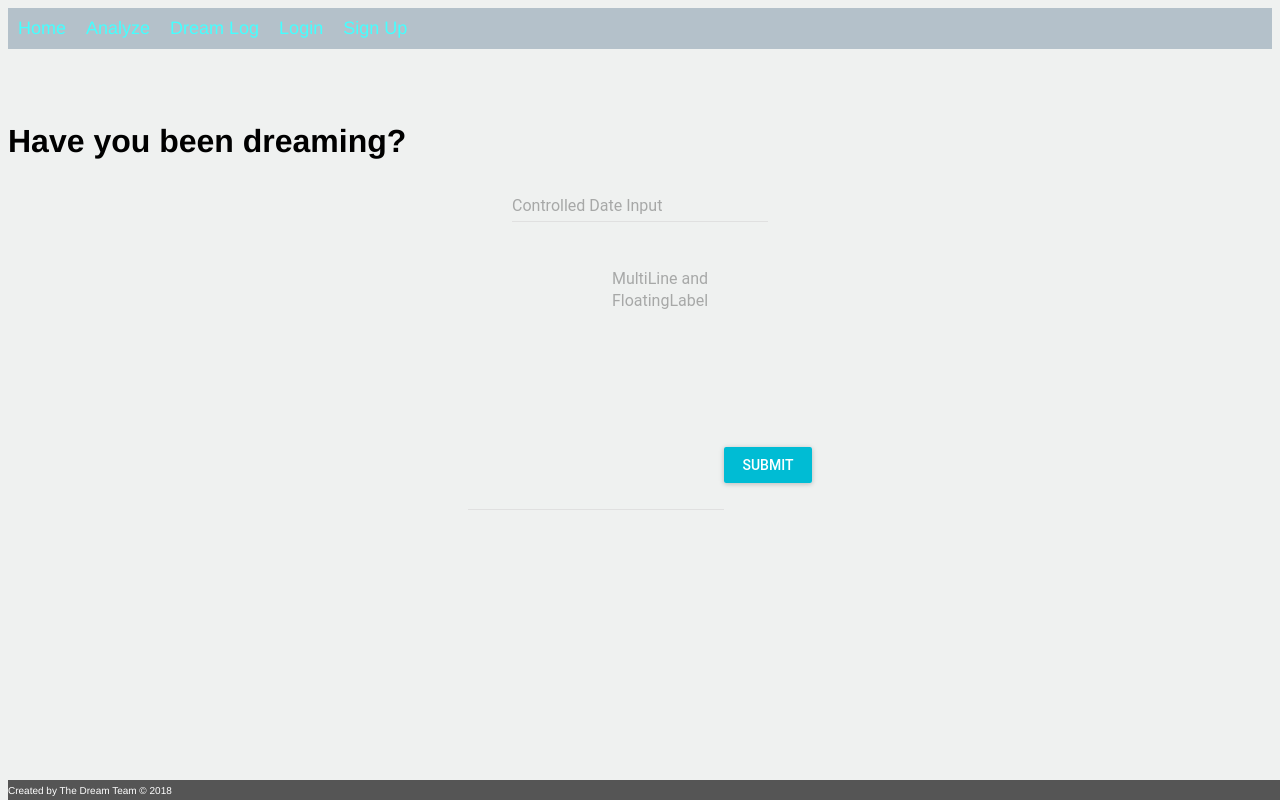
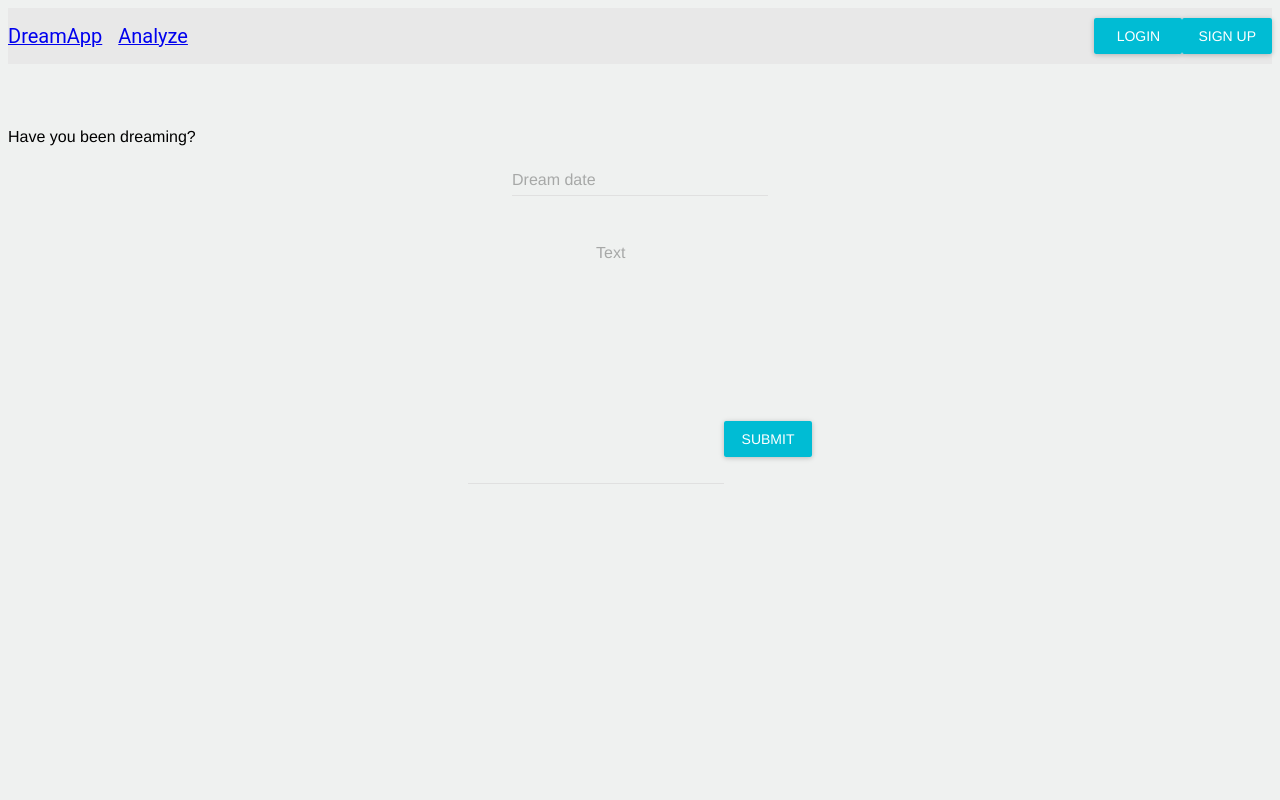
Before and after one commit to ashco/Project3, a React (Create React App) app in the folder client/: page /analyze in a window 1280 px wide. Built offline with nearby package versions, Linux system fonts and the light colour scheme.

Commit message:
materialize nav integration

```diff
--- a/client/src/App.js
+++ b/client/src/App.js
@@ -101,7 +101,7 @@ class App extends Component {
                   () => (<Analyze user={this.state.user} setFlash={this.setFlash} updateUser={this.getUser} />)} />
 
               </div>
-            <Footer />
+            {/* <Footer /> */}
             </div>
           </Router>
         </MuiThemeProvider>
--- a/client/src/input/Form.js
+++ b/client/src/input/Form.js
@@ -47,15 +47,14 @@ class Form extends Component {
 				<div className="Form__box box">
 				{/* <form className="Form__box box" onSubmit={this.handleSubmit}> */}
 					{/* DATE */}
-					<DatePicker hintText="Controlled Date Input"
+					<DatePicker hintText="Dream date"
 											name="date"
 											mode="landscape"
         							value={this.state.date}
         							onChange={this.handleDateChange} />
 					{/* TEXT */}
 					<TextField name="content"
-										 hintText="What do you dream of?"
-										 floatingLabelText="MultiLine and FloatingLabel"
+										 floatingLabelText="Text"
       							 multiLine={true}
       							 rows={10}
 										 onChange={this.handleContentChange} />
--- a/client/src/layout/Nav.js
+++ b/client/src/layout/Nav.js
@@ -1,37 +1,58 @@
 import React, { Component } from 'react';
 import Logout from '../auth/Logout.js';
 import { Link } from 'react-router-dom';
+// MATERIAL UI
+import {Toolbar, ToolbarGroup, ToolbarSeparator, ToolbarTitle} from 'material-ui/Toolbar';
+import RaisedButton from 'material-ui/RaisedButton';
 
 class Nav extends Component {
   render(){
-    let links = <span />;
+    let leftLinks = <span />;
+    let rightLinks = <span />;
+
     if(this.props.user){
-      links = (
+      leftLinks = (
         <span>
-          <Link to="/analyze">Analyze</Link>
-          <Link to="/dreamlog">Dream Log</Link>
-          <Link to="/profile">Profile</Link>
+          <Link to="/"><ToolbarTitle text="DreamApp" /></Link>
+          <Link to="/analyze"><ToolbarTitle text="Analyze" /></Link>
+        </span>
+      )
+      rightLinks = (
+        <span>
+          <Link to="/dreamlog"><ToolbarTitle text="Dream Log" /></Link>
+          <Link to="/profile"><ToolbarTitle text="Profile" /></Link>
+          <ToolbarSeparator />
           <Logout updateUser={this.props.updateUser} />
-        </span>);
+        </span>
+      );
     }
     else {
-      links = (
+      leftLinks = (
         <span>
-          <Link to="/analyze">Analyze</Link>
-          <Link to="/dreamlog">Dream Log</Link>
-          <Link to="/login">Login</Link>
-          <Link to="/signup">Sign Up</Link>
-        </span>);
+          <Link to="/"><ToolbarTitle text="DreamApp" /></Link>
+          <Link to="/analyze"><ToolbarTitle text="Analyze" /></Link>
+        </span>
+      );
+      rightLinks = (
+        <span>
+          <Link to="/login"><RaisedButton label="Login" primary={true} /></Link>
+          <Link to="/signup"><RaisedButton label="Sign Up" primary={true} /></Link>
+        </span>
+      );
     }
 
     return(
-        <div>
-          <nav className="nav">
-            <a href="/">Home</a>
-            {links}
-          </nav>
-        </div>
-      );
+      <Toolbar>
+        {/* LEFT SIDE */}
+        <ToolbarGroup firstChild={true}>
+          {leftLinks}
+        </ToolbarGroup>
+        {/* RIGHT SIDE */}
+        <ToolbarGroup lastChild={true}>
+          {rightLinks}
+        </ToolbarGroup>
+      </Toolbar>
+    );
   }
 }
 
--- a/client/src/style/App.css
+++ b/client/src/style/App.css
@@ -13,10 +13,13 @@
     color: var(--main-color);
 }*/
 
+* {
+  font: var(--font-color);
+  font-family: Helvetica;
+}
+
 body {
   background-color: var(--background-color);
-  font: var(--font-color);
-  font-family: Helvetica;
 }
 
 /* BOXES */
@@ -39,9 +42,9 @@ nav a {
   color: #4ff;
 }
 
-nav a:hover {
+/* nav a:hover {
   color: #7f4dd2;
-}
+} */
 
 
 
```
